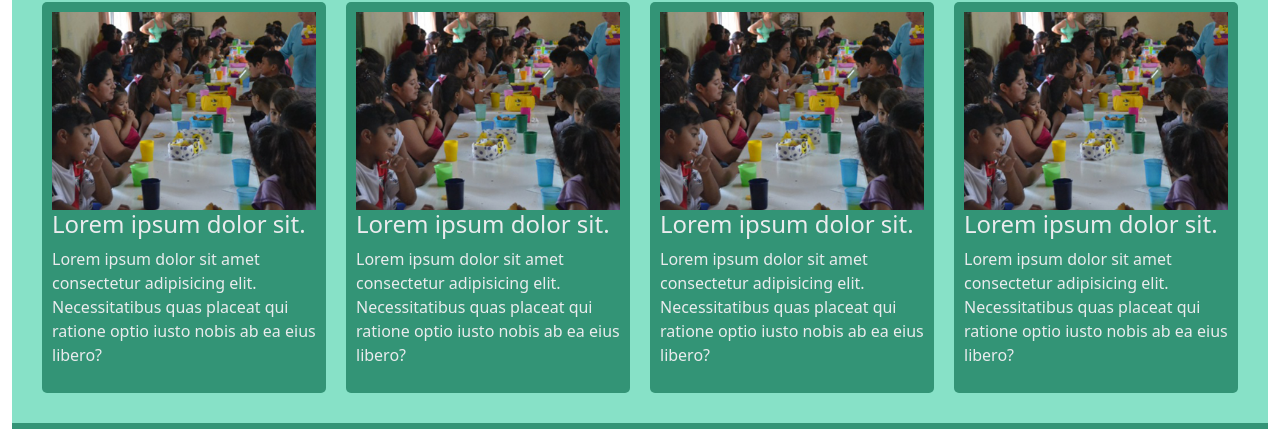
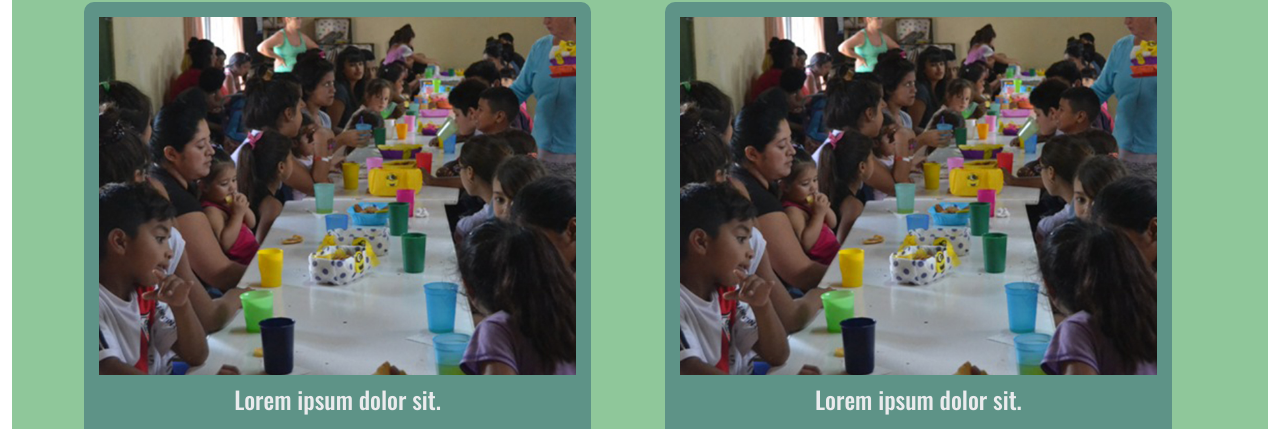
Before and after one commit to Marce882/proyecto-comedor, a plain HTML site: page html/nosotros.html in a window 1280 px wide. Shown: the part 136-565 px from the top of the page. Drawn offline with nearby package versions, Linux system fonts and the light colour scheme.

Commit message:
comedor1-6

```diff
--- a/assets/scss/_cfg.scss
+++ b/assets/scss/_cfg.scss
@@ -1,4 +1,5 @@
 * {
     margin: 0;
     padding: 0;
+    box-sizing: border-box;
 }
--- a/assets/scss/_variables.scss
+++ b/assets/scss/_variables.scss
@@ -1,7 +1,13 @@
-$colorPrimario: #21605d;
+/*$colorPrimario: #21605d;
 $colorSecundario: #339476;
 $colorTerciario: #87e1c7;
+$colorFuente: #eaebed;*/
+
+$colorPrimario: #2d8d79;
+$colorSecundario: #5e9387;
+$colorTerciario: #8fc79a;
 $colorFuente: #eaebed;
+
 
 $boton:(bordes:0,
         padding: 5px 5px,
--- a/assets/scss/archivo.scss
+++ b/assets/scss/archivo.scss
@@ -141,7 +141,7 @@
   text-align: center;
   margin: 0 0 1rem 0;
   padding: 5px;
-  font-size: 15px;
+  font-size: 25px;
 }
 
 main{
@@ -208,12 +208,18 @@ h2{
     background-color: #56dd9c;
 }
 .tarjetas{
-    color: $colorFuente;
+  font-family: 'Oswald', sans-serif;
+  color: $colorFuente;
+  font-size: 20px;
     .tarjeta-us{
       background-color: $colorSecundario;
+      padding: 15px;
+      border-radius: 10px;
+      margin: 10px;
+    }
+    .titulo{
       padding: 10px;
-      border-radius: 5px;
-      margin: 10px;
+      text-align: center;
     }
 }
 .faq{
--- a/html/nosotros.html
+++ b/html/nosotros.html
@@ -21,29 +21,29 @@
         <li><a href="./donar.html">Donar</a></li>
         </ul>
     </nav>
-    <main class="justify-content-center">
+    <main class="">
         <div class="d-flex row">
           <h2>- QUIENES SOMOS NOSOTROS -</h2>
         </div>
-        <div class="tarjetas d-flex justify-content-center">
-          <div class="tarjeta-us col">
+        <div class="tarjetas d-flex row col-12 justify-content-evenly">
+          <div class="tarjeta-us col-md-5">
             <img src="/assets/img/comedor-infantil1a.png" alt="" class="img-fluid">
-            <h4>Lorem ipsum dolor sit.</h4>
+            <h4 class = "titulo">Lorem ipsum dolor sit.</h4>
             <p>Lorem ipsum dolor sit amet consectetur adipisicing elit. Necessitatibus quas placeat qui ratione optio iusto nobis ab ea eius libero?</p>
           </div>
-          <div class="tarjeta-us col">
+          <div class="tarjeta-us col-md-5">
             <img src="/assets/img/comedor-infantil1a.png" alt="" class="img-fluid">
-            <h4>Lorem ipsum dolor sit.</h4>
+            <h4 class = "titulo">Lorem ipsum dolor sit.</h4>
             <p>Lorem ipsum dolor sit amet consectetur adipisicing elit. Necessitatibus quas placeat qui ratione optio iusto nobis ab ea eius libero?</p>
           </div>
-          <div class="tarjeta-us col">
+          <div class="tarjeta-us col-md-5">
             <img src="/assets/img/comedor-infantil1a.png" alt="" class="img-fluid">
-            <h4>Lorem ipsum dolor sit.</h4>
+            <h4 class = "titulo">Lorem ipsum dolor sit.</h4>
             <p>Lorem ipsum dolor sit amet consectetur adipisicing elit. Necessitatibus quas placeat qui ratione optio iusto nobis ab ea eius libero?</p>
           </div>
-          <div class="tarjeta-us col">
+          <div class="tarjeta-us col-md-5">
             <img src="/assets/img/comedor-infantil1a.png" alt="" class="img-fluid">
-            <h4>Lorem ipsum dolor sit.</h4>
+            <h4 class = "titulo">Lorem ipsum dolor sit.</h4>
             <p>Lorem ipsum dolor sit amet consectetur adipisicing elit. Necessitatibus quas placeat qui ratione optio iusto nobis ab ea eius libero?</p>
           </div>
 
```
Also changed, not shown: assets/css/archivo.css, 1 other file.
